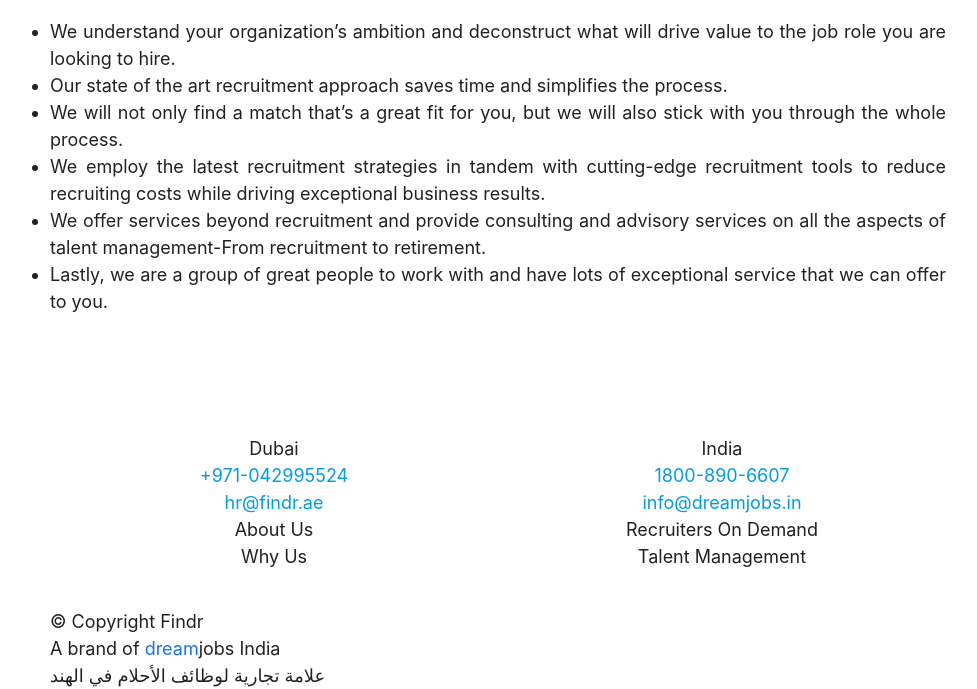
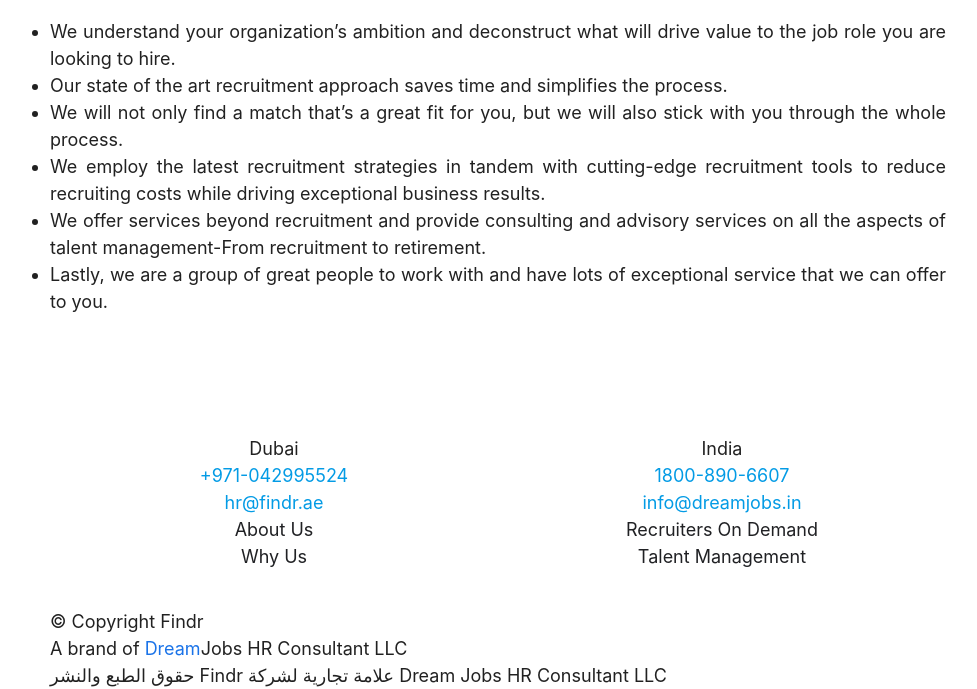
Before and after one commit to findrae/findrae.github.io, a plain HTML site: page about-us.html in a window 1280 px wide. Shown: the part 648-1337 px from the top of the page, without its empty margins (142-1119 px from the left). Drawn offline with Linux system fonts and the light colour scheme.

Commit message:
update global brand name

```diff
--- a/about-us.html
+++ b/about-us.html
@@ -167,8 +167,8 @@
           <div class="footer-copyright">
             <div class="container">
             © Copyright Findr <br>
-            A brand of <span style="color: #1a73e8;">dream</span>jobs</a> India<br>
-            علامة تجارية لوظائف الأحلام في الهند
+            A brand of <span style="color: #1a73e8;">Dream</span>Jobs HR Consultant LLC<br>
+            حقوق الطبع والنشر Findr علامة تجارية لشركة Dream Jobs HR Consultant LLC
             </div>
           </div>
 </footer>
```
Also changed, not shown: index.html (+2 -2 lines).
